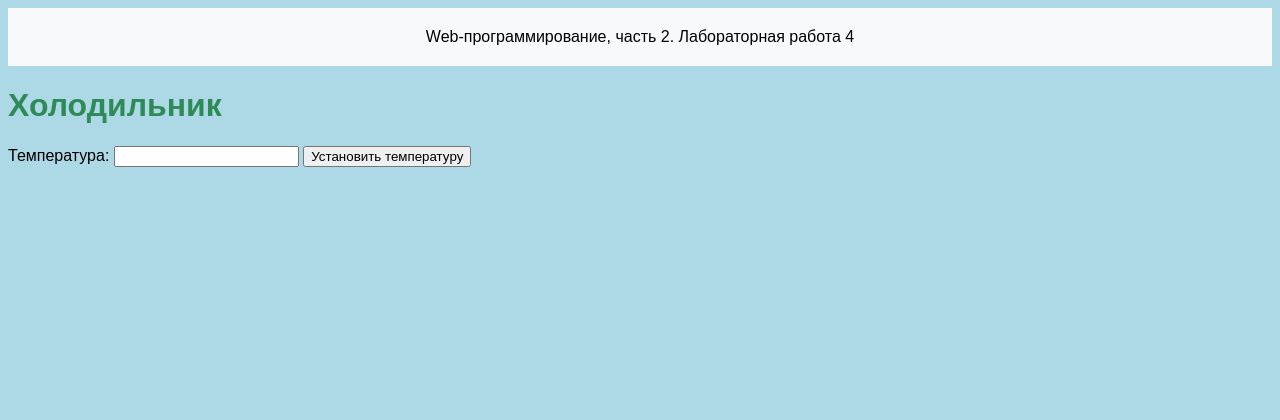
After one commit to zaycevnet/web-back-labs, a Flask app: page /lab4/fridge/ in a window 1280 px wide. The commit adds this page. Shown: the top 420 px of the page. Run offline with Flask 3, Linux system fonts and the light colour scheme.

Commit message:
Холодильник

```diff
--- a/lab4.py
+++ b/lab4.py
@@ -168,3 +168,27 @@ def login():
 def logout():
     session.pop('login', None)
     return redirect('/lab4/login')
+
+
+@lab4.route('/lab4/fridge/', methods = ['GET', 'POST'])
+def fridge():
+    temperature = request.form.get('temperature')
+    message = ""
+
+    if request.method == 'POST':
+        if not temperature:
+            message = "Ошибка: не задана температура"
+        else:
+            temperature = int(temperature)
+            if temperature < -12:
+                message = "Не удалось установить температуру — слишком низкое значение"
+            elif temperature > -1:
+                message = "Не удалось установить температуру — слишком высокое значение"
+            elif -12 <= temperature <= -9:
+                message = f"Установлена температура: {temperature}°С" + "❄️❄️❄️"
+            elif -8 <= temperature <= -5:
+                message = f"Установлена температура: {temperature}°С" + "❄️❄️"
+            elif -4 <= temperature <= -1:
+                message = f"Установлена температура: {temperature}°С" + "❄️"
+
+    return render_template('lab4/fridge.html', message=message, temperature=temperature)
--- /dev/null
+++ b/templates/lab4/fridge.html
@@ -0,0 +1,22 @@
+{% extends "base.html" %}
+
+{% block lab %}Лабораторная работа 4{% endblock %}
+
+{% block main %}
+    <style>
+        body {
+            background-color: lightblue;
+        }
+
+    </style>
+
+    <h1>Холодильник</h1>
+    <form method="post">
+        <label for="temperature">Температура:</label>
+        <input type="number" id="temperature" name="temperature" value="{{ temperature }}">
+        <button type="submit">Установить температуру</button>
+    </form>
+    {% if message %}
+        <p>{{ message }}</p>
+    {% endif %}
+{% endblock %}
--- a/templates/lab4/lab4.html
+++ b/templates/lab4/lab4.html
@@ -16,5 +16,6 @@
         <li><a href="/lab4/pow_form">Возведение в степень</a></li>
         <li><a href="/lab4/tree">Деревья</a></li>
         <li><a href="/lab4/login">Авторизация</a></li>
+        <li><a href="/lab4/fridge">Холодильник</a></li>
     </ol>
 {% endblock %}
```
